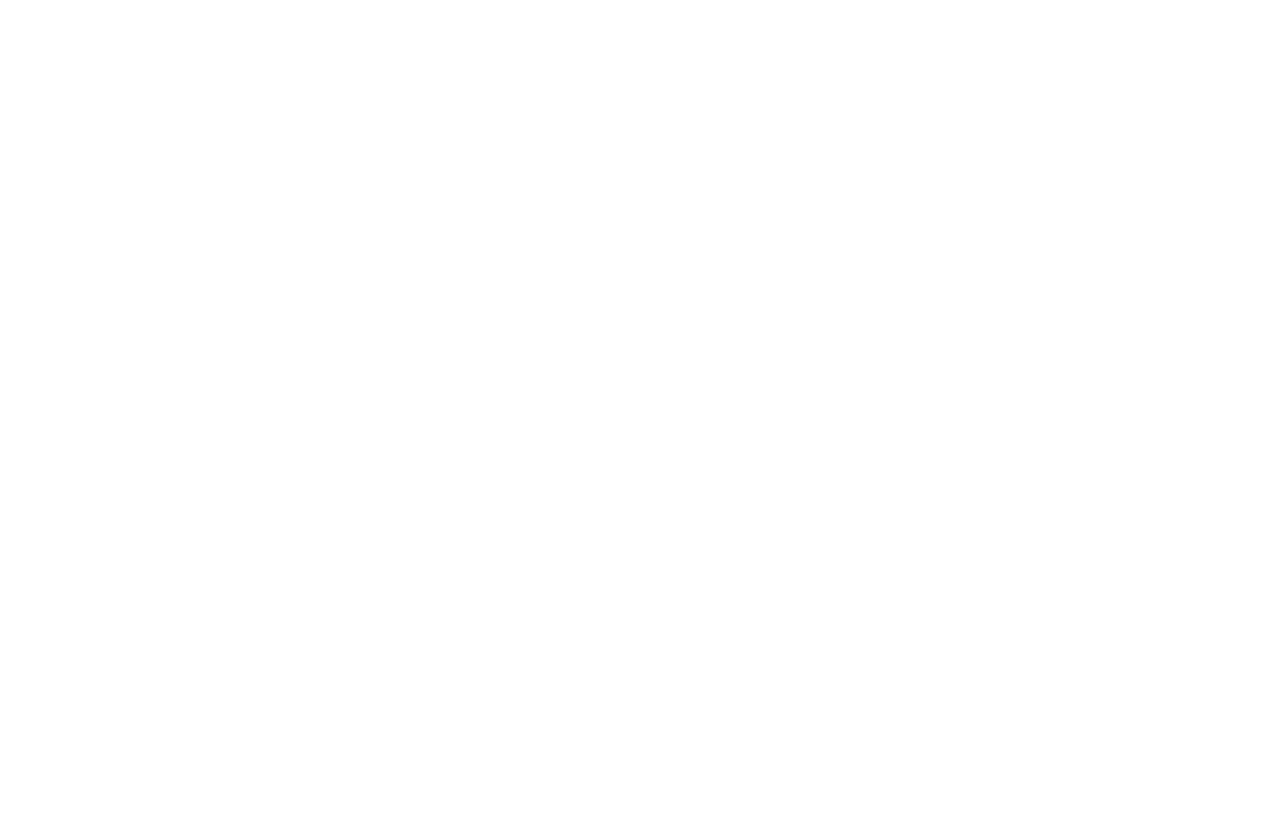
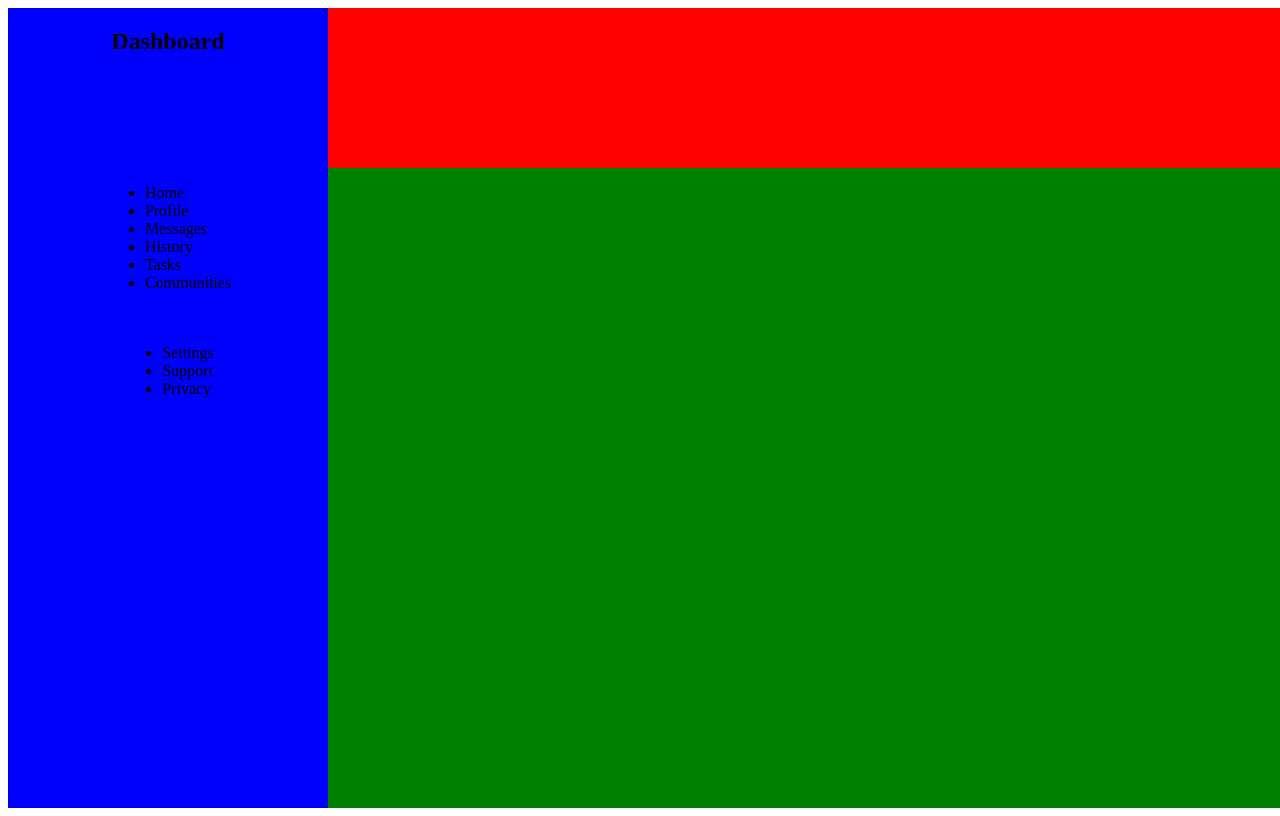
Before and after one commit to jonnymortemore/odin-admin-dashboard, a plain HTML site: page index.html in a window 1280 px wide. Drawn offline with Linux system fonts and the light colour scheme.

Commit message:
Basic grid layout of main elements

```diff
--- a/index.html
+++ b/index.html
@@ -3,9 +3,45 @@
 <head>
     <meta charset="UTF-8">
     <meta name="viewport" content="width=device-width, initial-scale=1.0">
-    <title>Document</title>
+    <title>Admin Dashboard</title>
+    <link rel="stylesheet" href="styles.css">
 </head>
 <body>
-
+    <header></header>
+    <div class="sidebar">
+        <h2>Dashboard</h2>
+        <ul class="main-buttons">
+            <li class="home">
+                Home
+            </li>
+            <li class="profile">
+                Profile
+            </li>
+            <li class="messages">
+                Messages
+            </li>
+            <li class="history">
+                History
+            </li>
+            <li class="tasks">
+                Tasks
+            </li>
+            <li class="communities">
+                Communities
+            </li>
+        </ul>
+        <ul class="secondary-buttons">
+            <li class="settings">
+                Settings
+            </li>
+            <li class="support">
+                Support
+            </li>
+            <li class="privacy">
+                Privacy
+            </li>
+        </ul>
+    </div>
+    <div class="content"></div>
 </body>
 </html>
--- /dev/null
+++ b/styles.css
@@ -0,0 +1,29 @@
+body {
+    display: grid;
+    grid-template: 1fr 4fr / 1fr 3fr;
+    width: 100vw;
+    height: 100vh;
+}
+
+
+header {
+    background-color: red;
+    grid-column: 2;
+    grid-row: 0 / 1;
+}
+
+.sidebar {
+    background-color: blue;
+    grid-column: 1;
+    grid-row: 1 / 3;
+    display: grid;
+    grid-template: repeat(5, 1fr) / 1fr;
+    align-items: top;
+    justify-items: center;
+}
+
+.content {
+    background-color: green;
+    grid-column: 2 / 3;
+    grid-row: 2 / 3;
+}
```
